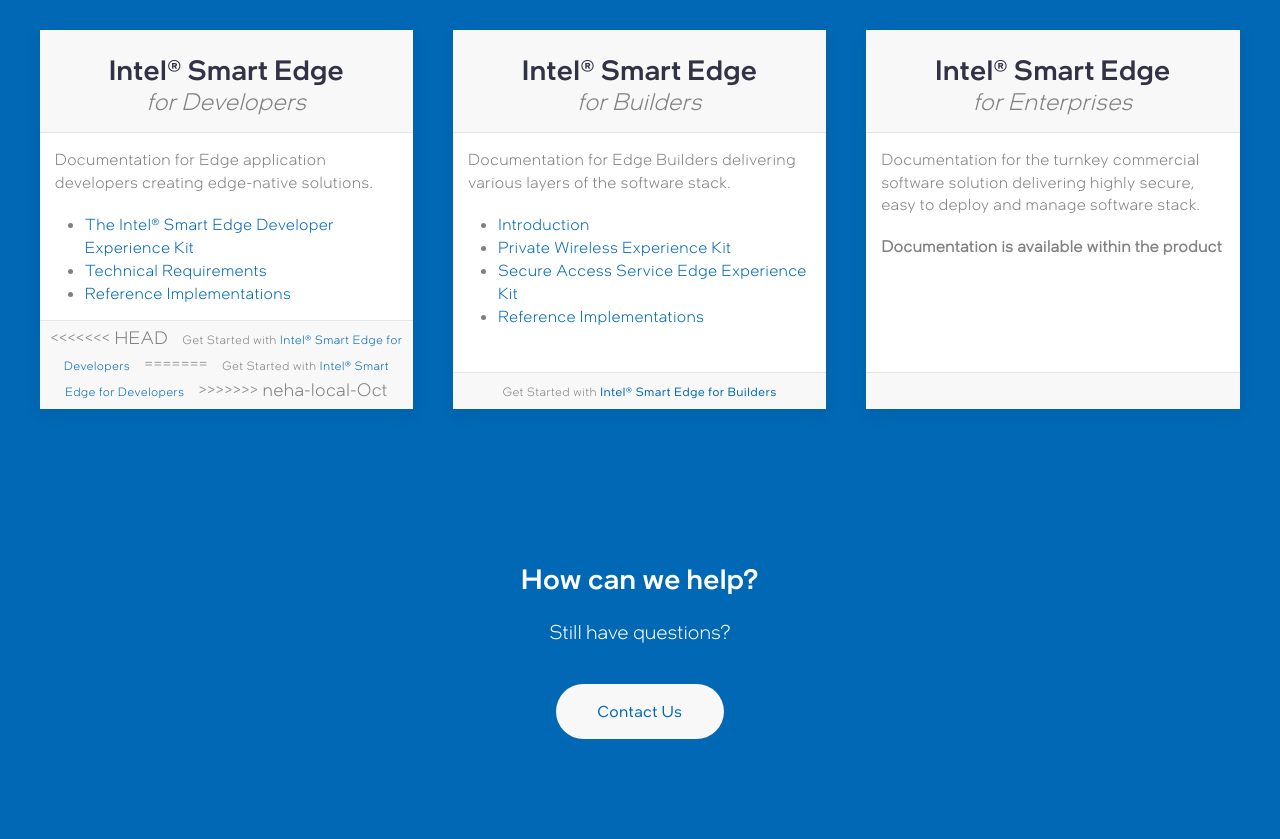
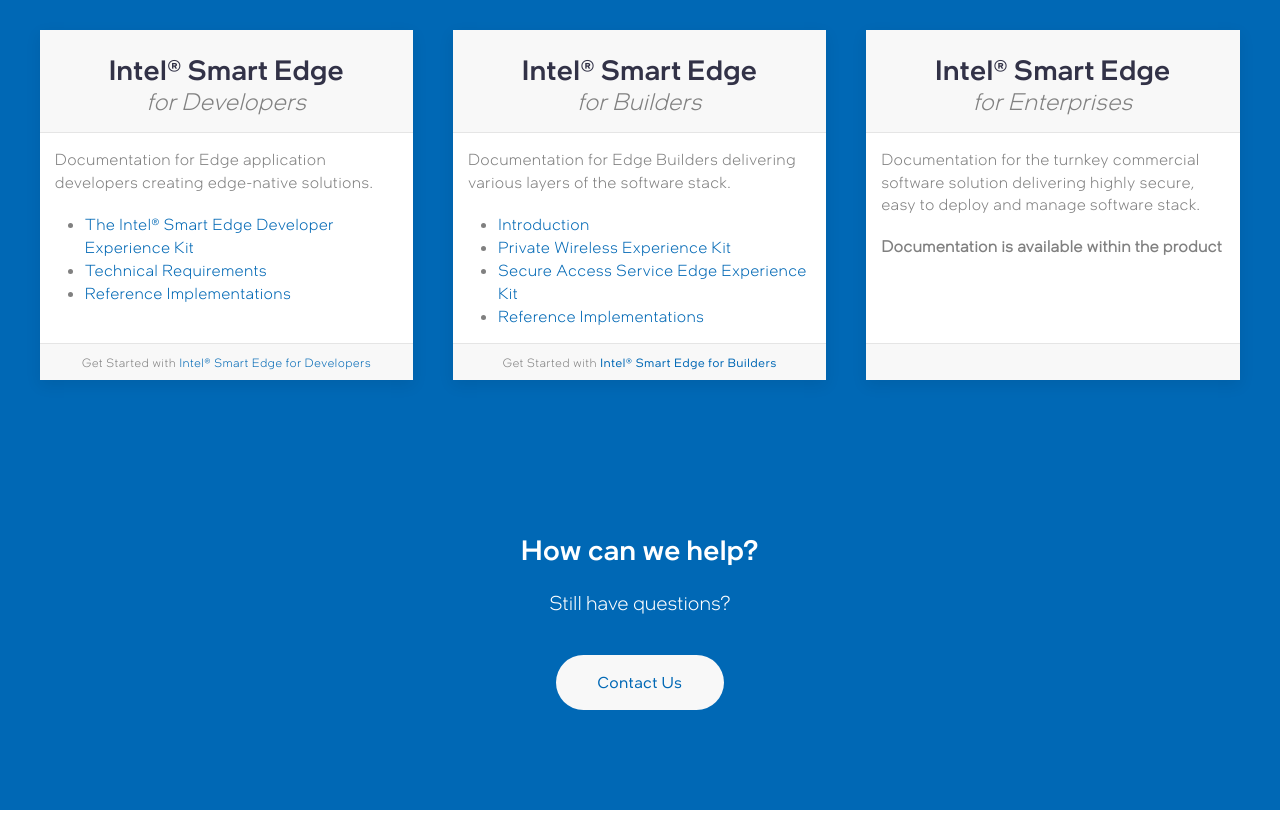
Before and after one commit to intelsmartedgeons/intelsmartedgeons.github.io, a Jekyll site: the page built from index.md, in a window 1280 px wide. Shown: the part 123-962 px from the top of the page. Built offline with Jekyll 4.4.1, drawn with Linux system fonts in a browser that asks for light colours; some web fonts are replaced; comment, search, counter and statistics services are not loaded; after the commit the page ends 933 px from its top, so only the background shows below that.

Commit message:
url changes

```diff
--- a/_includes/boxesTop.html
+++ b/_includes/boxesTop.html
@@ -35,11 +35,7 @@
                         </ul>
                     </div>
                     <div class="uk-card-footer mx-section-footer ">
-<<<<<<< HEAD
                         <small> Get Started with <a href="https://github.com/IntelSmartEdge/open-developer-experience-kits" class=" uk-button-text">Intel® Smart Edge for Developers</a></small>
-=======
-                        <small> Get Started with <a href="https://github.com/smart-edge-open/open-developer-experience-kits" target="_blank" class=" uk-button-text">Intel® Smart Edge for Developers</a></small>
->>>>>>> neha-local-Oct
                     </div>
                 </div>
             </div>
```
